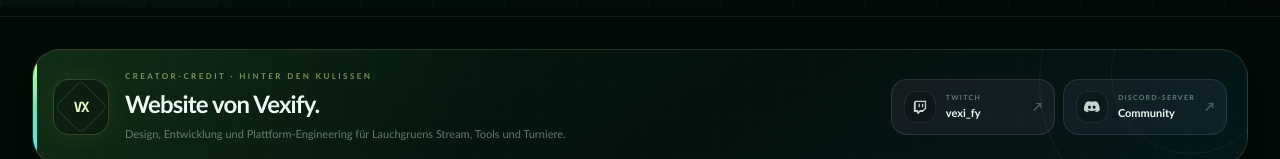
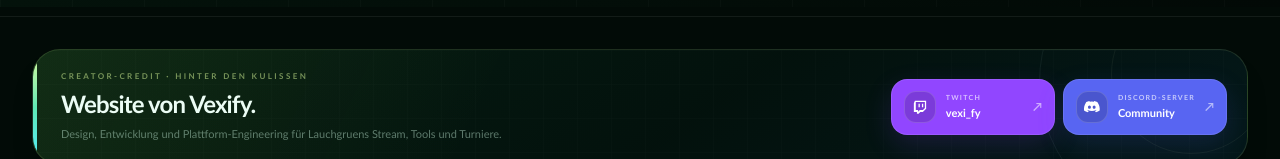
Before and after one commit to Vexify4103/lauchgruen-de-website, a Next.js app: page /clips in a window 1280 px wide. Shown: the part 793-952 px from the top of the page. Built offline with nearby package versions, Linux system fonts and the light colour scheme; no server answers.

Commit message:
added vexi credits

```diff
--- a/src/components/CreatorCredit.tsx
+++ b/src/components/CreatorCredit.tsx
@@ -23,16 +23,10 @@ export function CreatorCredit({ className = "" }: { className?: string }) {
 			/>
 
 			<div className="relative grid gap-5 lg:grid-cols-[minmax(0,1fr)_auto] lg:items-center">
-				<div className="flex min-w-0 items-center gap-4">
-					<div className="relative grid size-14 shrink-0 place-items-center overflow-hidden rounded-2xl border border-lime-200/18 bg-black/25 shadow-[0_0_28px_rgba(163,230,53,0.1)]">
-						<div aria-hidden className="absolute inset-2 rotate-45 rounded-md border border-cyan-200/12" />
-						<span className="relative font-mono text-sm font-black tracking-[-0.08em] text-lime-100">VX</span>
-					</div>
-					<div className="min-w-0">
-						<div className="text-[8px] font-black uppercase tracking-[0.3em] text-lime-200/52">Creator-Credit · Hinter den Kulissen</div>
-						<h2 className="mt-1.5 text-xl font-black tracking-[-0.035em] text-emerald-50 sm:text-2xl">Website von Vexify.</h2>
-						<p className="mt-1 text-[11px] leading-5 text-emerald-100/43">Design, Entwicklung und Plattform-Engineering für Lauchgruens Stream, Tools und Turniere.</p>
-					</div>
+				<div className="min-w-0 pl-1 sm:pl-2">
+					<div className="text-[8px] font-black uppercase tracking-[0.3em] text-lime-200/52">Creator-Credit · Hinter den Kulissen</div>
+					<h2 className="mt-1.5 text-xl font-black tracking-[-0.035em] text-emerald-50 sm:text-2xl">Website von Vexify.</h2>
+					<p className="mt-1 text-[11px] leading-5 text-emerald-100/43">Design, Entwicklung und Plattform-Engineering für Lauchgruens Stream, Tools und Turniere.</p>
 				</div>
 
 				<div className="grid gap-2 sm:grid-cols-2">
@@ -47,21 +41,21 @@ export function CreatorCredit({ className = "" }: { className?: string }) {
 function CreatorLink({ href, label, value, tone, icon }: { href: string; label: string; value: string; tone: "twitch" | "discord"; icon: React.ReactNode }) {
 	const colors =
 		tone === "twitch"
-			? "border-fuchsia-200/12 bg-fuchsia-300/[0.065] hover:border-fuchsia-200/28 hover:bg-fuchsia-300/[0.1]"
-			: "border-indigo-200/12 bg-indigo-300/[0.065] hover:border-indigo-200/28 hover:bg-indigo-300/[0.1]";
+			? "border-white/10 bg-[#9146ff] shadow-[0_10px_28px_rgba(145,70,255,0.16)] hover:bg-[#a263ff] hover:shadow-[0_14px_34px_rgba(145,70,255,0.24)]"
+			: "border-white/10 bg-[#5865f2] shadow-[0_10px_28px_rgba(88,101,242,0.16)] hover:bg-[#6d78f5] hover:shadow-[0_14px_34px_rgba(88,101,242,0.24)]";
 	return (
 		<a
 			href={href}
 			target="_blank"
 			rel="noreferrer"
-			className={`group grid min-h-14 min-w-0 grid-cols-[2rem_minmax(0,1fr)_auto] items-center gap-2.5 rounded-2xl border px-3 py-2.5 transition hover:-translate-y-0.5 ${colors}`}
+			className={`group grid min-h-14 min-w-0 grid-cols-[2rem_minmax(0,1fr)_auto] items-center gap-2.5 rounded-2xl border px-3 py-2.5 text-white transition duration-200 hover:-translate-y-0.5 ${colors}`}
 		>
-			<span className="grid size-8 place-items-center rounded-xl border border-white/8 bg-black/18 text-emerald-50/82">{icon}</span>
+			<span className="grid size-8 place-items-center rounded-xl border border-white/15 bg-black/15 text-white">{icon}</span>
 			<span className="min-w-0">
-				<small className="block truncate text-[7px] font-black uppercase tracking-[0.18em] text-emerald-100/42">{label}</small>
-				<strong className="mt-0.5 block truncate text-[11px] font-black text-emerald-50">{value}</strong>
+				<small className="block truncate text-[7px] font-black uppercase tracking-[0.18em] text-white/65">{label}</small>
+				<strong className="mt-0.5 block truncate text-[11px] font-black text-white">{value}</strong>
 			</span>
-			<span aria-hidden className="text-xs font-black text-emerald-100/32 transition group-hover:-translate-y-0.5 group-hover:translate-x-0.5 group-hover:text-emerald-50">
+			<span aria-hidden className="text-xs font-black text-white/55 transition group-hover:-translate-y-0.5 group-hover:translate-x-0.5 group-hover:text-white">
 				↗
 			</span>
 		</a>
```
